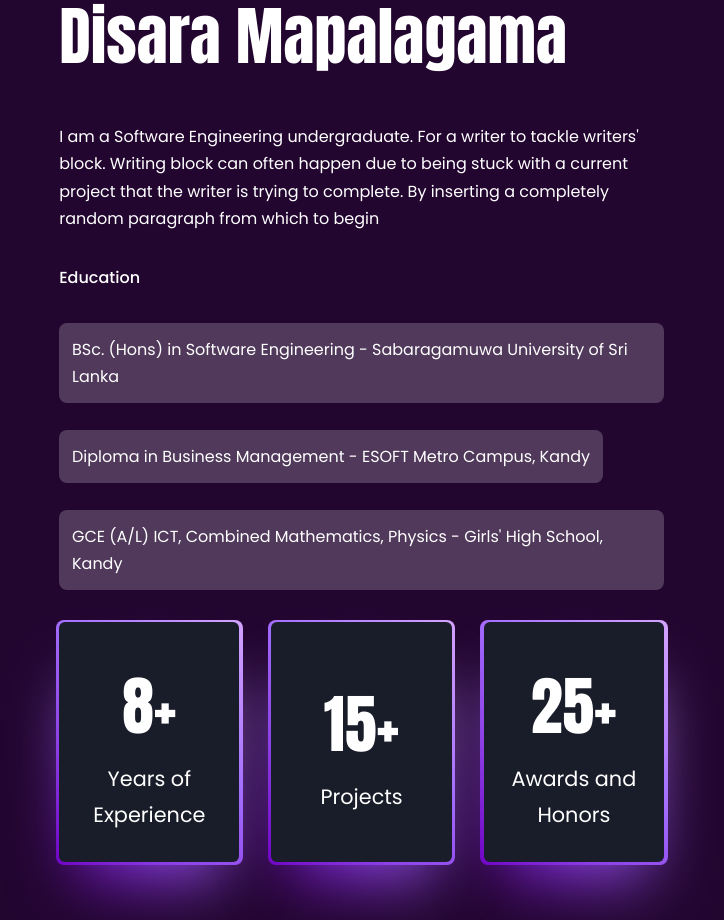
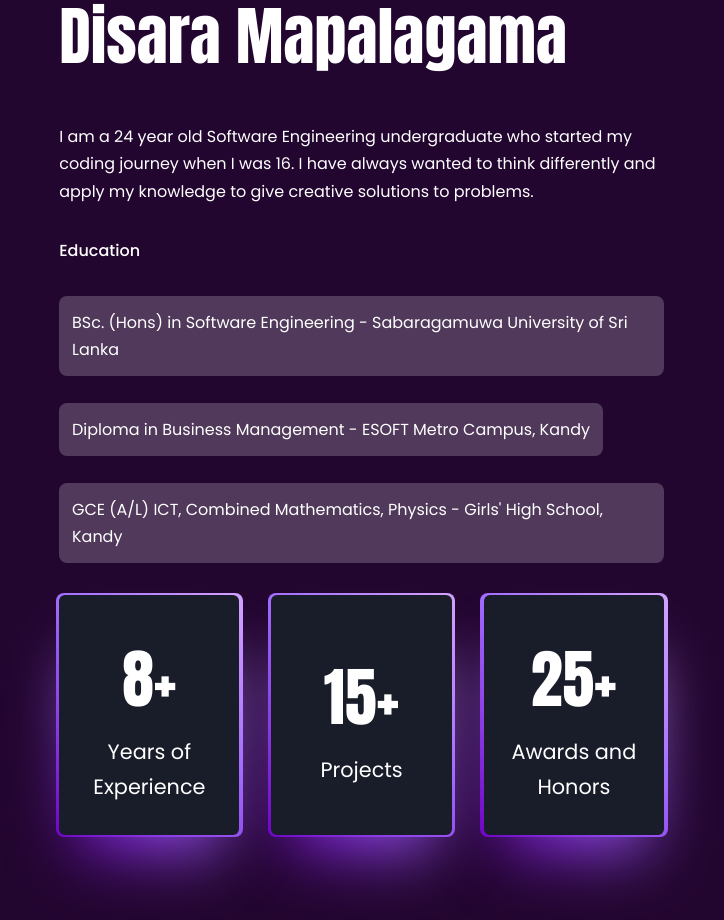
Before and after one commit to disara7/portfolio, a React (Create React App) app: page / in a window 1280 px wide. Shown: the part 1000-1920 px from the top of the page, without its empty margins (104-828 px from the left). Built offline with nearby package versions, Linux system fonts and the light colour scheme.

Commit message:
Update About.jsx

```diff
--- a/src/components/about/About.jsx
+++ b/src/components/about/About.jsx
@@ -12,8 +12,7 @@ const About = () => {
             Disara Mapalagama
           </h3>
           <p className='about__style'>
-          I am a Software Engineering undergraduate. For a writer to tackle writers' block. Writing block can often happen due to being stuck with a current project that the writer is trying to complete. By inserting a completely random paragraph from which to begin
-          </p>
+          I am a 24 year old Software Engineering undergraduate who started my coding journey when I was 16. I have always wanted to think differently and apply my knowledge to give creative solutions to problems. </p>
           <h4 className='about__style'>Education</h4>
           <p className='about__style'>
             <ul className='educard'>
```
